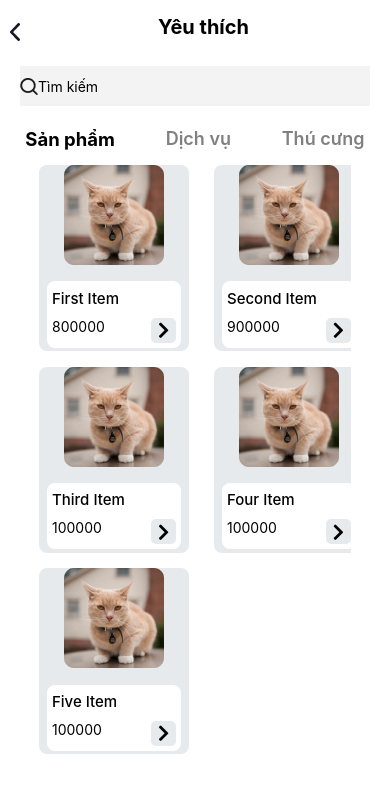
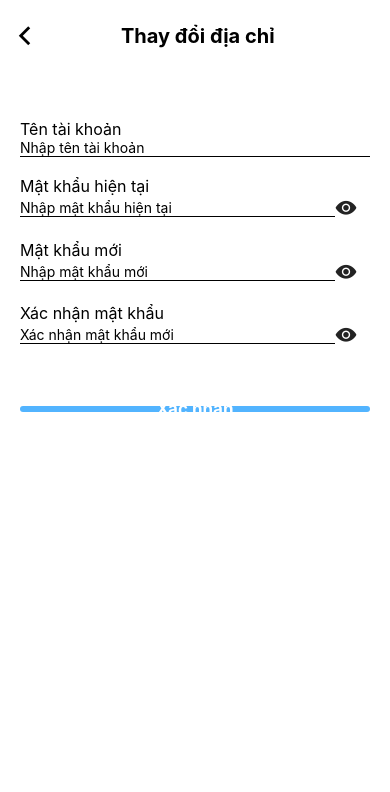
Before and after one commit to longnguyen1036/AppChamSocThuCung, a React Native app: screen / in a window 390 px wide. Shown: the top 792 px of the page. Built offline with nearby package versions, Linux system fonts and the light colour scheme; what react-native would draw is missing.

Commit message:
gsgdc
csjax

```diff
--- a/App.js
+++ b/App.js
@@ -21,7 +21,10 @@ import PetDetail from './src/screen/ProductDetail/PetDetail';
 import ProductsDetail from './src/screen/ProductDetail/ProductsDetail';
 import ProducScreen from './src/screen/Favourite/ProducScreen';
 import ProductScreeen1 from './src/screen/Favourite/ProductScreeen1';
-
+import ProductScreen from './src/screen/Products/ProductScreen';
+import PetScreen from './src/screen/Products/PetScreen';
+import ServiceScreen from './src/screen/Products/ServiceScreen';
+import { HISTORY_PRODUCTS } from './src/router/ScreenName';
 
 
 
@@ -42,7 +45,7 @@ const App = () => {
     //     <MainNavigation></MainNavigation>
     //   </Provider>
     // </SafeAreaProvider>
-    <FavouriteProducts/>
+    <ChangeAcount/>
 
 
 
```
